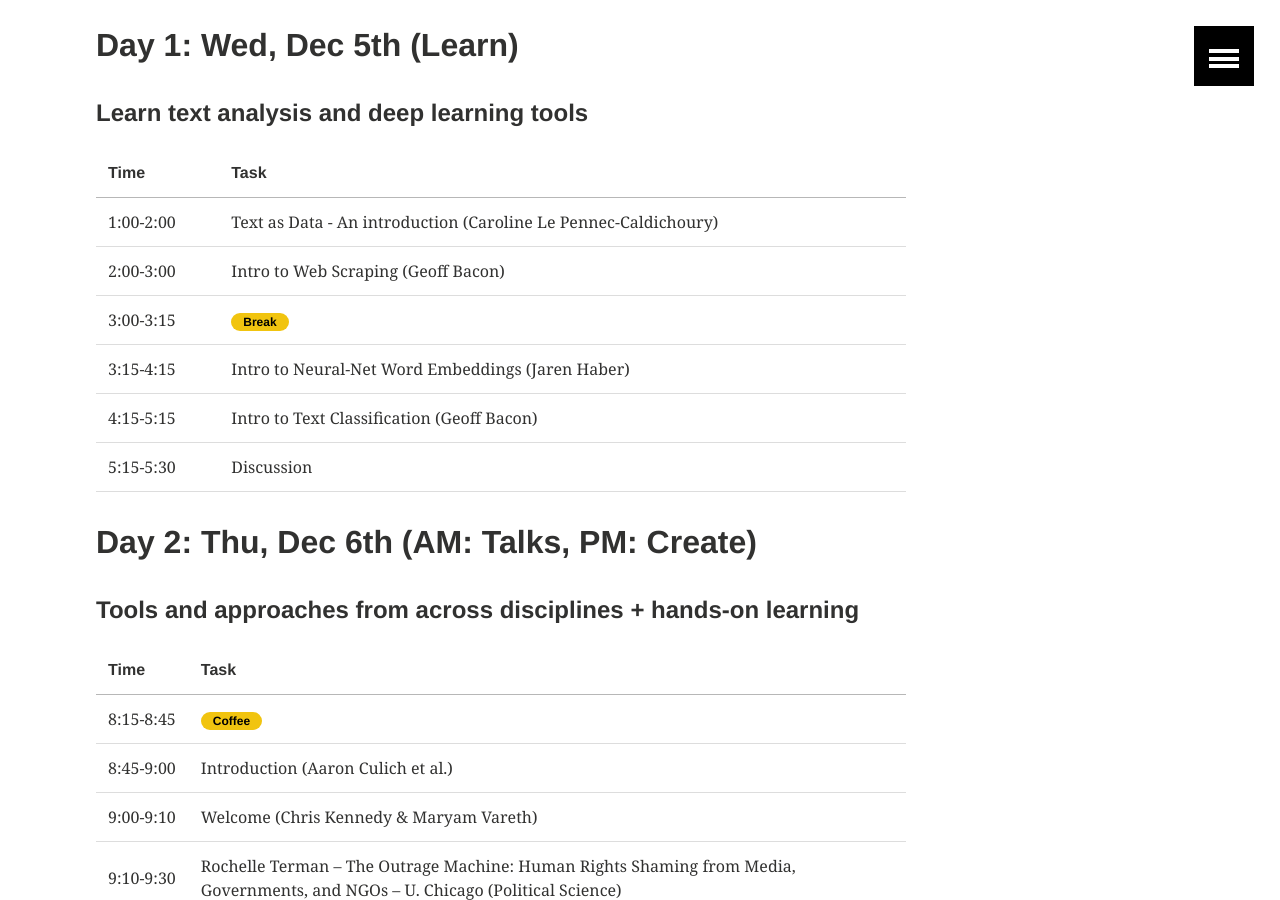
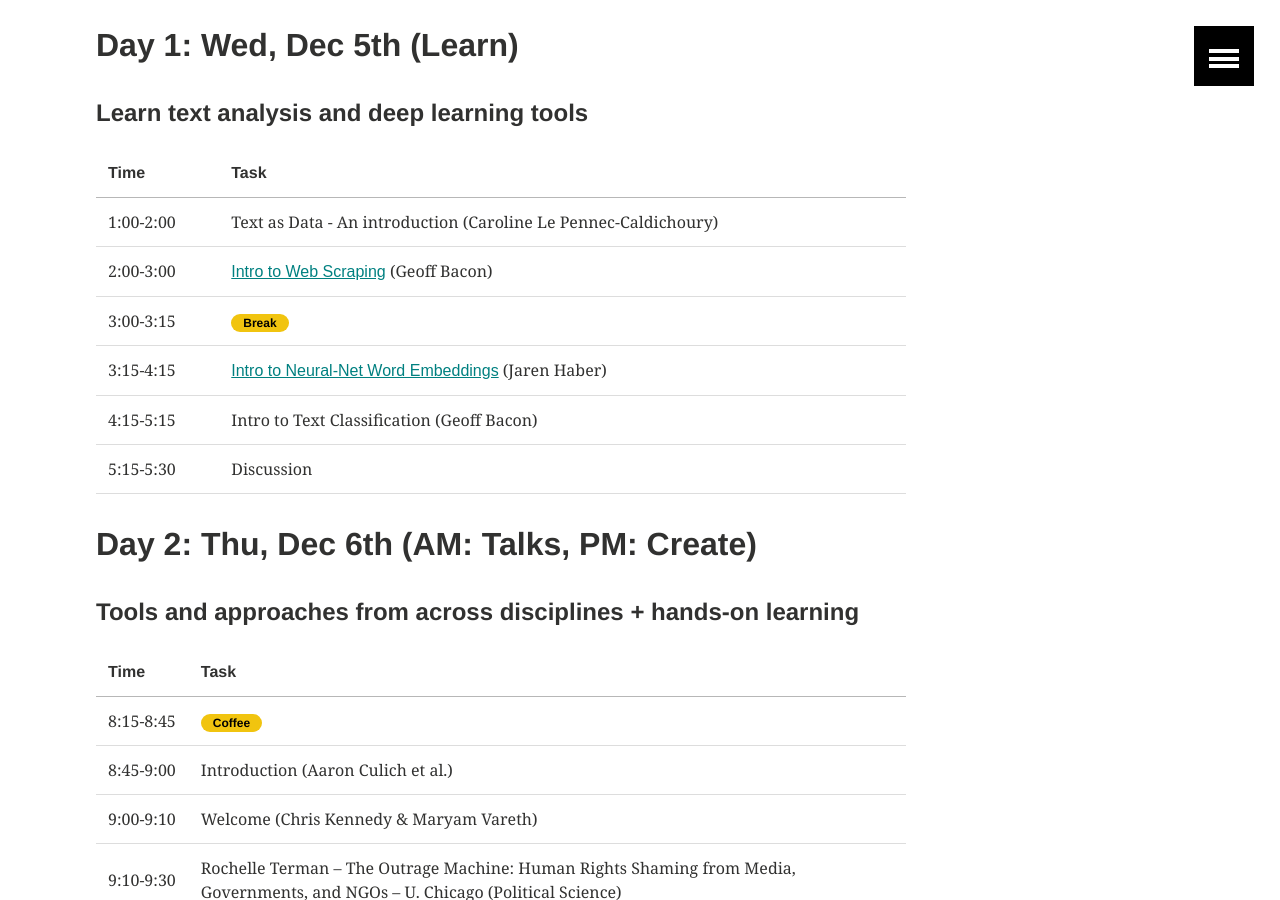
Before and after one commit to TextXD/textxd.github.io, a Jekyll site: the page built from programs/textxd2018.md, in a window 1280 px wide and 900 px high, scrolled down 441 px. Built offline with Jekyll 4.4.1, drawn with Linux system fonts in a browser that asks for light colours; part of the change alters nothing that is shown.

```diff
--- a/programs/textxd2018.md
+++ b/programs/textxd2018.md
@@ -22,10 +22,10 @@ image:
 |:------------|:--------|
 | 1:00-2:00   | Text as Data - An introduction (Caroline Le Pennec-Caldichoury) |
 |----
-| 2:00-3:00  | Intro to Web Scraping (Geoff Bacon) |
+| 2:00-3:00  | [Intro to Web Scraping](https://github.com/TextXD/introduction-to-web-scraping) (Geoff Bacon) |
 | 3:00-3:15  | <span class="badge warning">Break</span> |
 |----
-| 3:15-4:15  |  Intro to Neural-Net Word Embeddings (Jaren Haber) |
+| 3:15-4:15  |  [Intro to Neural-Net Word Embeddings](https://github.com/TextXD/charters4textxd2018) (Jaren Haber) |
 |----
 | 4:15-5:15 |  Intro to Text Classification  (Geoff Bacon) |
 | 5:15-5:30 | Discussion |
```
